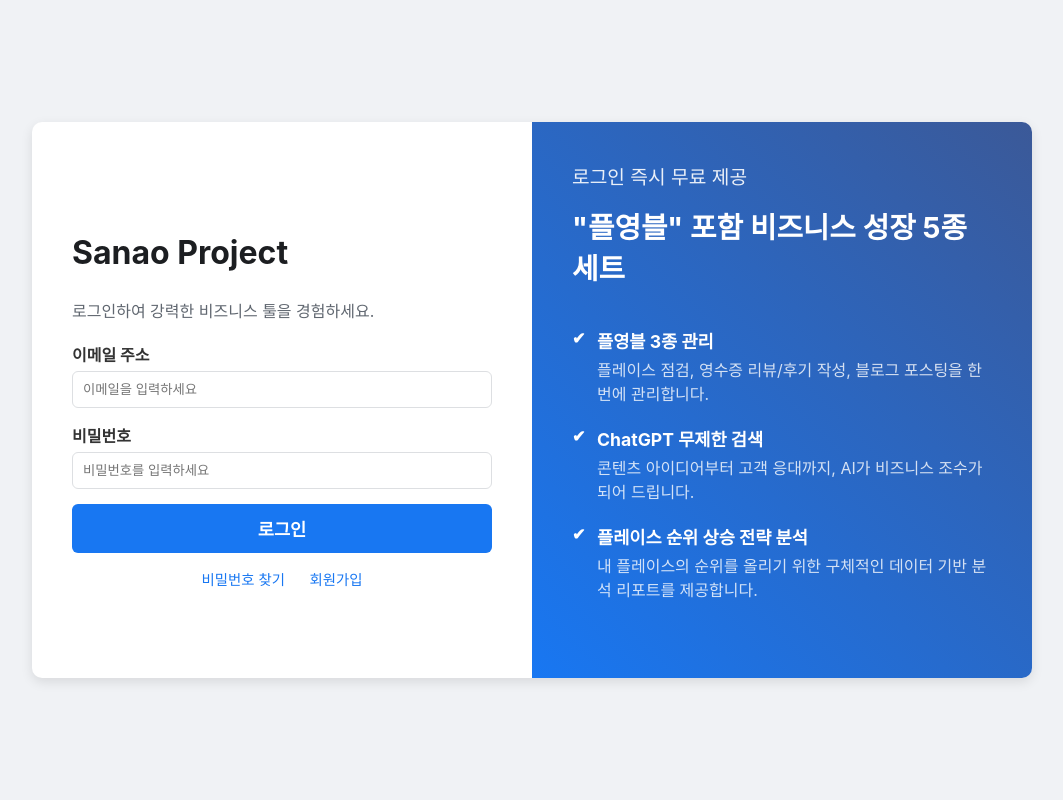
After one commit to ohdaejun-sanao/sanao-project, a Python web app: template templates/login.html in a window 1280 px wide. The commit adds this page. Shown: the whole page, without its empty margins (108-1171 px from the left). Run offline with Jinja, Linux system fonts and the light colour scheme; the template is opened without the code that fills it, so the values that code supplies are empty.

Commit message:
feat: Create and style login page

```diff
--- a/static/style.css
+++ b/static/style.css
@@ -1,82 +1,143 @@
 /* General Body Styles */
 body {
     font-family: -apple-system, BlinkMacSystemFont, 'Segoe UI', Roboto, 'Helvetica Neue', Arial, sans-serif;
-    background-color: #121212;
-    color: #e0e0e0;
+    background-color: #f0f2f5;
+    color: #333;
     margin: 0;
-    padding: 20px;
     display: flex;
     justify-content: center;
     align-items: center;
     min-height: 100vh;
 }
 
-/* Main Container */
-.container {
+/* Main Login Wrapper - Side-by-side layout */
+.login-wrapper {
+    display: flex;
     width: 100%;
-    max-width: 900px;
+    max-width: 1000px;
+    background-color: #ffffff;
+    border-radius: 10px;
+    box-shadow: 0 4px 12px rgba(0, 0, 0, 0.1);
+    overflow: hidden; /* Ensures content respects the border radius */
+}
+
+/* Login Form Container (Left Side) */
+.login-form-container {
+    flex: 1; /* Takes up half the space */
+    padding: 40px;
+    display: flex;
+    flex-direction: column;
+    justify-content: center;
+}
+
+.login-form-container h1 {
+    color: #1c1e21;
+    font-size: 2em;
+    margin-bottom: 10px;
+}
+
+.login-form-container p {
+    color: #606770;
+    margin-bottom: 20px;
+}
+
+/* Form Elements */
+.form-group {
+    margin-bottom: 15px;
+}
+
+.form-group label {
+    display: block;
+    font-weight: bold;
+    margin-bottom: 5px;
+}
+
+.form-group input {
+    width: 100%;
+    padding: 10px;
+    border: 1px solid #dddfe2;
+    border-radius: 6px;
+    box-sizing: border-box; /* Important for padding and width */
+}
+
+.btn-login {
+    width: 100%;
+    padding: 12px;
+    background-color: #1877f2;
+    color: #ffffff;
+    border: none;
+    border-radius: 6px;
+    font-size: 1.1em;
+    font-weight: bold;
+    cursor: pointer;
+    transition: background-color 0.2s ease;
+}
+
+.btn-login:hover {
+    background-color: #166fe5;
+}
+
+.footer-links {
+    margin-top: 15px;
     text-align: center;
 }
 
-/* Feature Grid Layout */
-#feature-grid {
-    display: grid;
-    grid-template-columns: repeat(auto-fit, minmax(250px, 1fr));
-    gap: 20px;
-    margin-top: 30px;
+.footer-links a {
+    color: #1877f2;
+    text-decoration: none;
+    margin: 0 10px;
+    font-size: 0.9em;
 }
 
-/* Individual Feature Cards */
-.feature-card {
-    background-color: #1e1e1e;
-    border: 1px solid #333;
-    border-radius: 8px;
-    padding: 25px;
-    text-align: left;
-    transition: transform 0.2s ease, box-shadow 0.2s ease;
+/* Feature Showcase (Right Side) */
+.feature-showcase-container {
+    flex: 1; /* Takes up the other half */
+    background: linear-gradient(45deg, #1877f2, #3b5998);
+    color: #ffffff;
+    padding: 40px;
+    display: flex;
+    flex-direction: column;
+    justify-content: center;
 }
 
-.feature-card:hover {
-    transform: translateY(-5px);
-    box-shadow: 0 4px 20px rgba(0, 0, 0, 0.5);
+.feature-showcase-container h2 {
+    font-size: 1.2em;
+    margin-top: 0;
+    opacity: 0.9;
+    font-weight: 400;
 }
 
-.feature-card h3 {
+.feature-showcase-container h3 {
+    font-size: 1.8em;
     margin-top: 0;
-    color: #bb86fc;
-    font-size: 1.25em;
+    margin-bottom: 25px;
 }
 
-.feature-card p {
-    color: #b0b0b0;
-    line-height: 1.6;
+.feature-list {
+    list-style: none;
+    padding: 0;
 }
 
-/* Button Styles */
-.btn {
-    display: inline-block;
-    margin-top: 15px;
-    padding: 10px 20px;
-    background-color: #bb86fc;
-    color: #121212;
-    text-decoration: none;
-    border-radius: 5px;
-    font-weight: bold;
-    transition: background-color 0.2s ease;
+.feature-list li {
+    margin-bottom: 20px;
+    padding-left: 25px;
+    position: relative;
 }
 
-.btn:hover {
-    background-color: #a36ef4;
+.feature-list li::before {
+    content: '✔';
+    position: absolute;
+    left: 0;
+    color: #fff;
+    font-weight: bold;
 }
 
-/* Locked Feature Style */
-.feature-card.locked {
-    opacity: 0.5;
-    background-color: #2a2a2a;
+.feature-list strong {
+    font-size: 1.1em;
 }
 
-.feature-card.locked .btn {
-    background-color: #555;
-    color: #888;
-    cursor: not-allowed;
+.feature-list p {
+    margin-top: 5px;
+    opacity: 0.8;
+    line-height: 1.5;
 }
--- /dev/null
+++ b/templates/login.html
@@ -0,0 +1,56 @@
+<!DOCTYPE html>
+<html lang="ko">
+<head>
+    <meta charset="UTF-8">
+    <meta name="viewport" content="width=device-width, initial-scale=1.0">
+    <title>Sanao Project - Login</title>
+    <link rel="stylesheet" href="{{ url_for('static', filename='css/style.css') }}">
+</head>
+<body>
+
+    <div class="login-wrapper">
+        <div class="login-form-container">
+            <h1>Sanao Project</h1>
+            <p>로그인하여 강력한 비즈니스 툴을 경험하세요.</p>
+
+            <form action="/login" method="post">
+                <div class="form-group">
+                    <label for="email">이메일 주소</label>
+                    <input type="email" id="email" name="email" placeholder="이메일을 입력하세요" required>
+                </div>
+                <div class="form-group">
+                    <label for="password">비밀번호</label>
+                    <input type="password" id="password" name="password" placeholder="비밀번호를 입력하세요" required>
+                </div>
+                <button type="submit" class="btn-login">로그인</button>
+            </form>
+
+            <div class="footer-links">
+                <a href="#">비밀번호 찾기</a>
+                <a href="#">회원가입</a>
+            </div>
+        </div>
+
+        <div class="feature-showcase-container">
+            <h2>로그인 즉시 무료 제공</h2>
+            <h3>"플영블" 포함 비즈니스 성장 5종 세트</h3>
+
+            <ul class="feature-list">
+                <li>
+                    <strong>플영블 3종 관리</strong>
+                    <p>플레이스 점검, 영수증 리뷰/후기 작성, 블로그 포스팅을 한번에 관리합니다.</p>
+                </li>
+                <li>
+                    <strong>ChatGPT 무제한 검색</strong>
+                    <p>콘텐츠 아이디어부터 고객 응대까지, AI가 비즈니스 조수가 되어 드립니다.</p>
+                </li>
+                <li>
+                    <strong>플레이스 순위 상승 전략 분석</strong>
+                    <p>내 플레이스의 순위를 올리기 위한 구체적인 데이터 기반 분석 리포트를 제공합니다.</p>
+                </li>
+            </ul>
+        </div>
+    </div>
+
+</body>
+</html>
```
